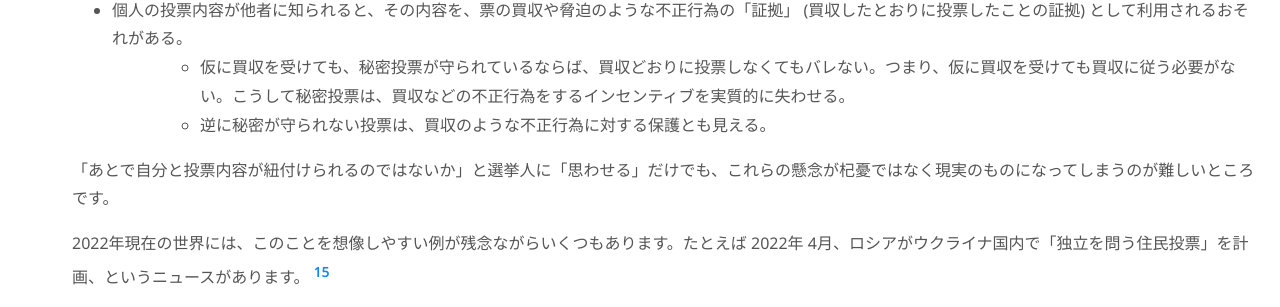
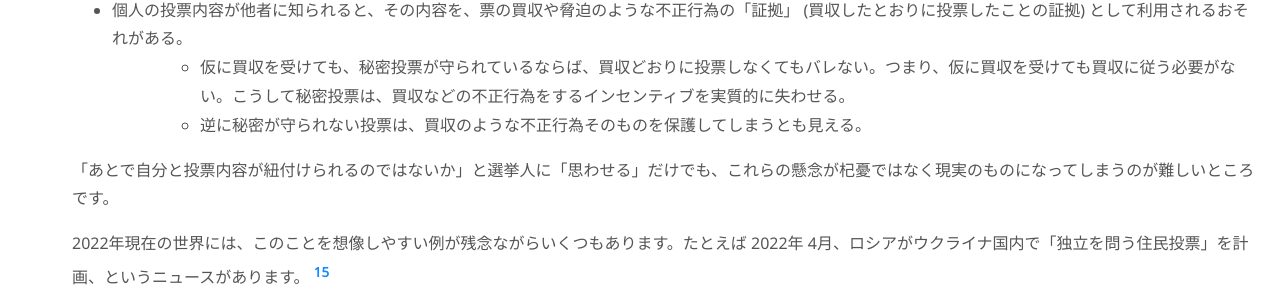
Before and after one commit to dmikurube/writings, a Jekyll site: the page built from articles/online-voting-is-hard-ja.md, in a window 1280 px wide and 900 px high, scrolled down 2387 px. Shown: the part 146-453 px from the top of the window. Built offline with Jekyll 4.4.1, drawn with Linux system fonts in a browser that asks for light colours; some of the changed text lies outside the part shown.

Commit message:
Fix nitpicks

```diff
--- a/articles/online-voting-is-hard-ja.md
+++ b/articles/online-voting-is-hard-ja.md
@@ -101,7 +101,7 @@ Wikipedia の「秘密投票」 [^wikipedia-himitsu-touhyou] にもあるとお
 * 個人の投票内容が他者に知られると、その個人の人間関係に影響する。すると、その個人の投票における純粋な自由意志を阻害するおそれがある。
 * 個人の投票内容が他者に知られると、その内容を、票の買収や脅迫のような不正行為の「証拠」 (買収したとおりに投票したことの証拠) として利用されるおそれがある。
   * 仮に買収を受けても、秘密投票が守られているならば、買収どおりに投票しなくてもバレない。つまり、仮に買収を受けても買収に従う必要がない。こうして秘密投票は、買収などの不正行為をするインセンティブを実質的に失わせる。
-  * 逆に秘密が守られない投票は、買収のような不正行為に対する保護とも見える。
+  * 逆に秘密が守られない投票は、買収のような不正行為そのものを保護してしまうとも見える。
 
 「あとで自分と投票内容が紐付けられるのではないか」と選挙人に「思わせる」だけでも、これらの懸念が杞憂ではなく現実のものになってしまうのが難しいところです。
 
```
Also changed, not shown: other parts of articles/online-voting-is-hard-ja.md (+1 -0 lines).
